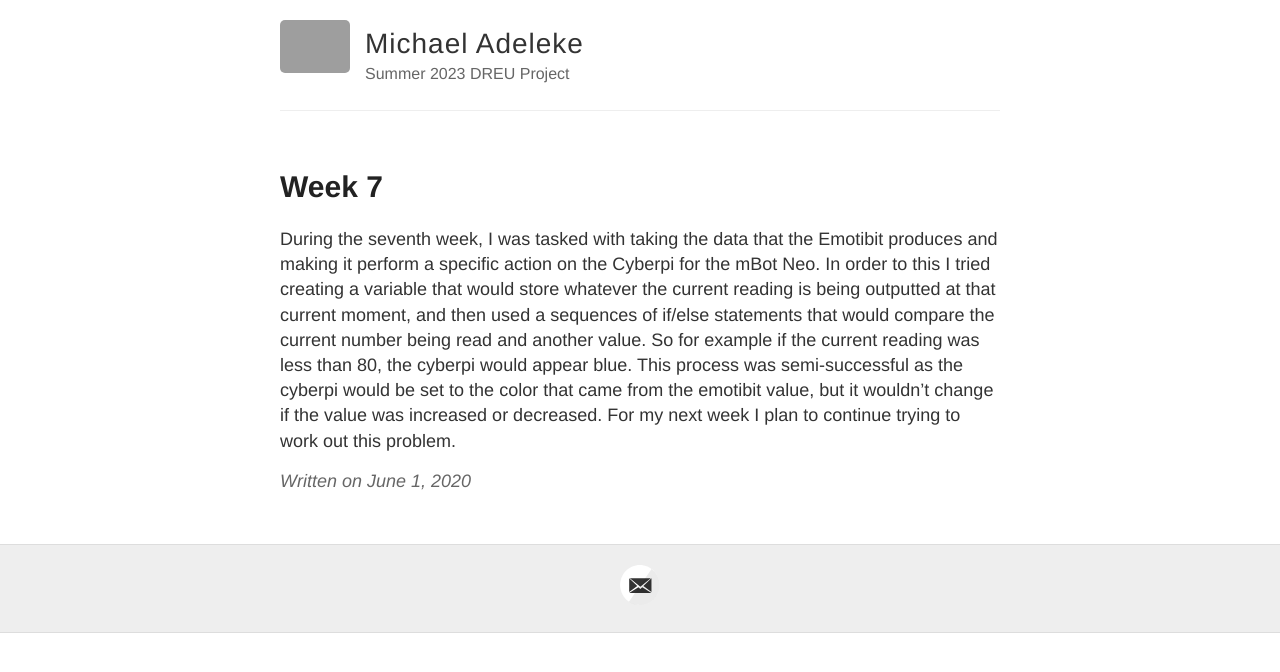
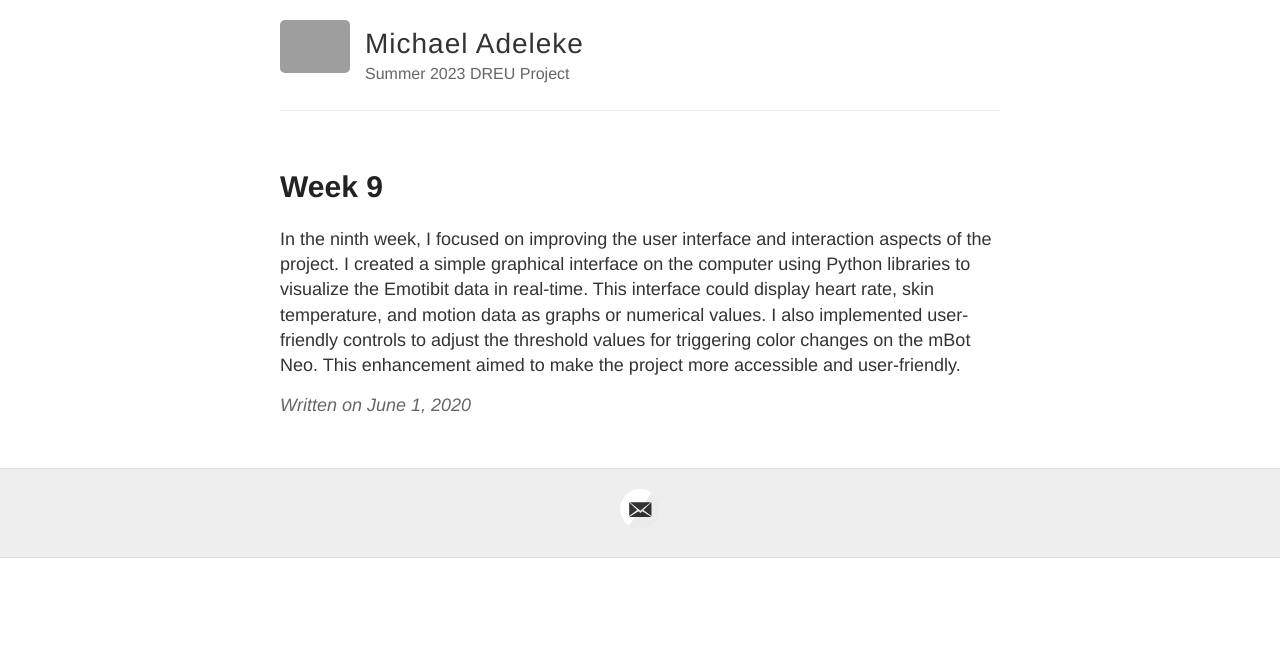
Before and after one commit to michaeladeleke1/michaeladeleke1.github.io, a Jekyll site: the page built from _posts/2020-06-01-week9.md, in a window 1280 px wide. Shown: the top 672 px of the page. Built offline with Jekyll 4.4.1, drawn with Linux system fonts in a browser that asks for light colours; grey boxes are pictures that could not be loaded.

Commit message:
2020-06-01-week9.md

```diff
--- a/_posts/2020-06-01-week9.md
+++ b/_posts/2020-06-01-week9.md
@@ -1,6 +1,6 @@
 ---
 layout: post
-title: Week 7
+title: Week 9
 ---
 
-During the seventh week, I was tasked with taking the data that the Emotibit produces and making it perform a specific action on the Cyberpi for the mBot Neo. In order to this I tried creating a variable that would store whatever the current reading is being outputted at that current moment, and then used a sequences of if/else statements that would compare the current number being read and another value. So for example if the current reading was less than 80, the cyberpi would appear blue. This process was semi-successful as the cyberpi would be set to the color that came from the emotibit value, but it wouldn't change if the value was increased or decreased. For my next week I plan to continue trying to work out this problem.
+In the ninth week, I focused on improving the user interface and interaction aspects of the project. I created a simple graphical interface on the computer using Python libraries to visualize the Emotibit data in real-time. This interface could display heart rate, skin temperature, and motion data as graphs or numerical values. I also implemented user-friendly controls to adjust the threshold values for triggering color changes on the mBot Neo. This enhancement aimed to make the project more accessible and user-friendly.
```
